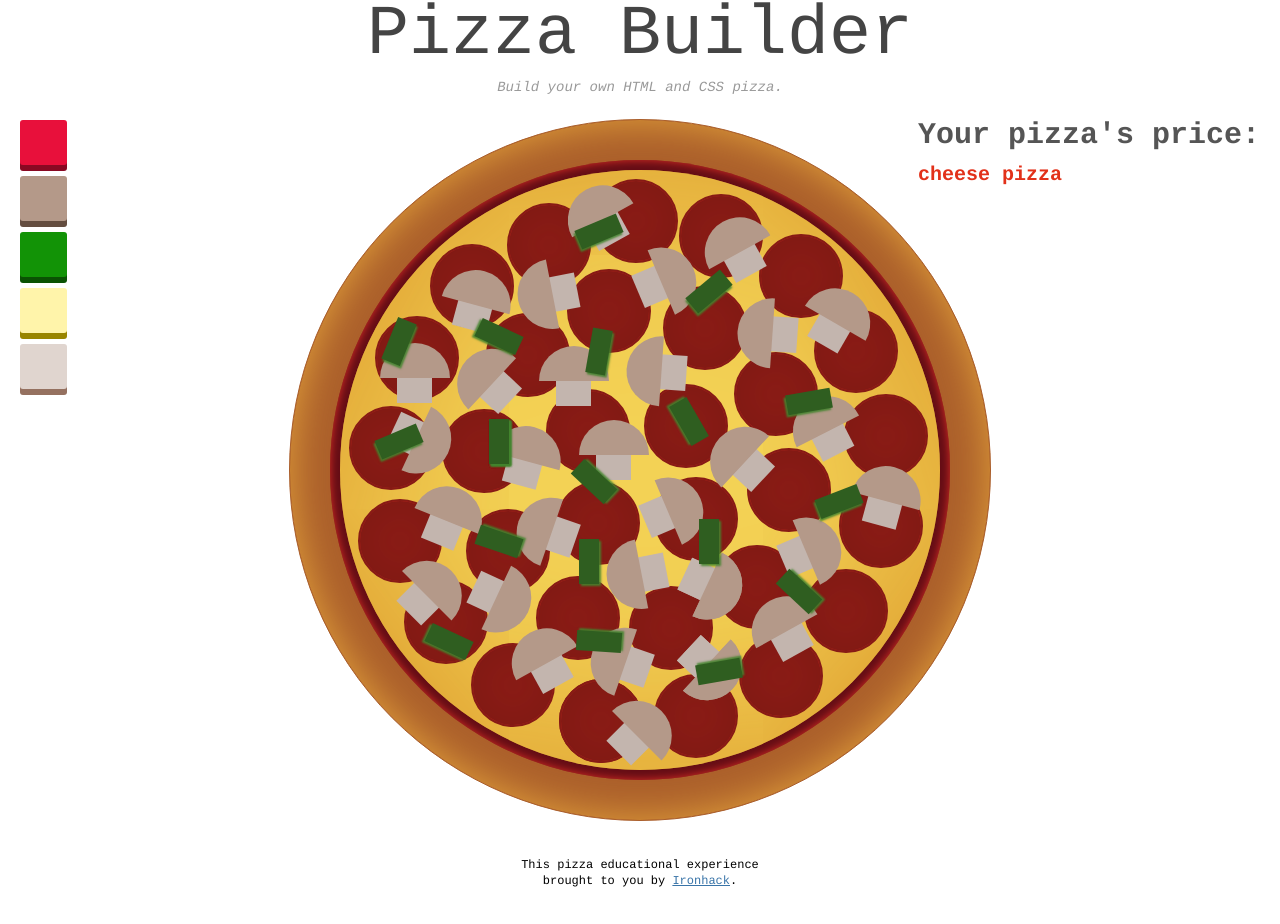
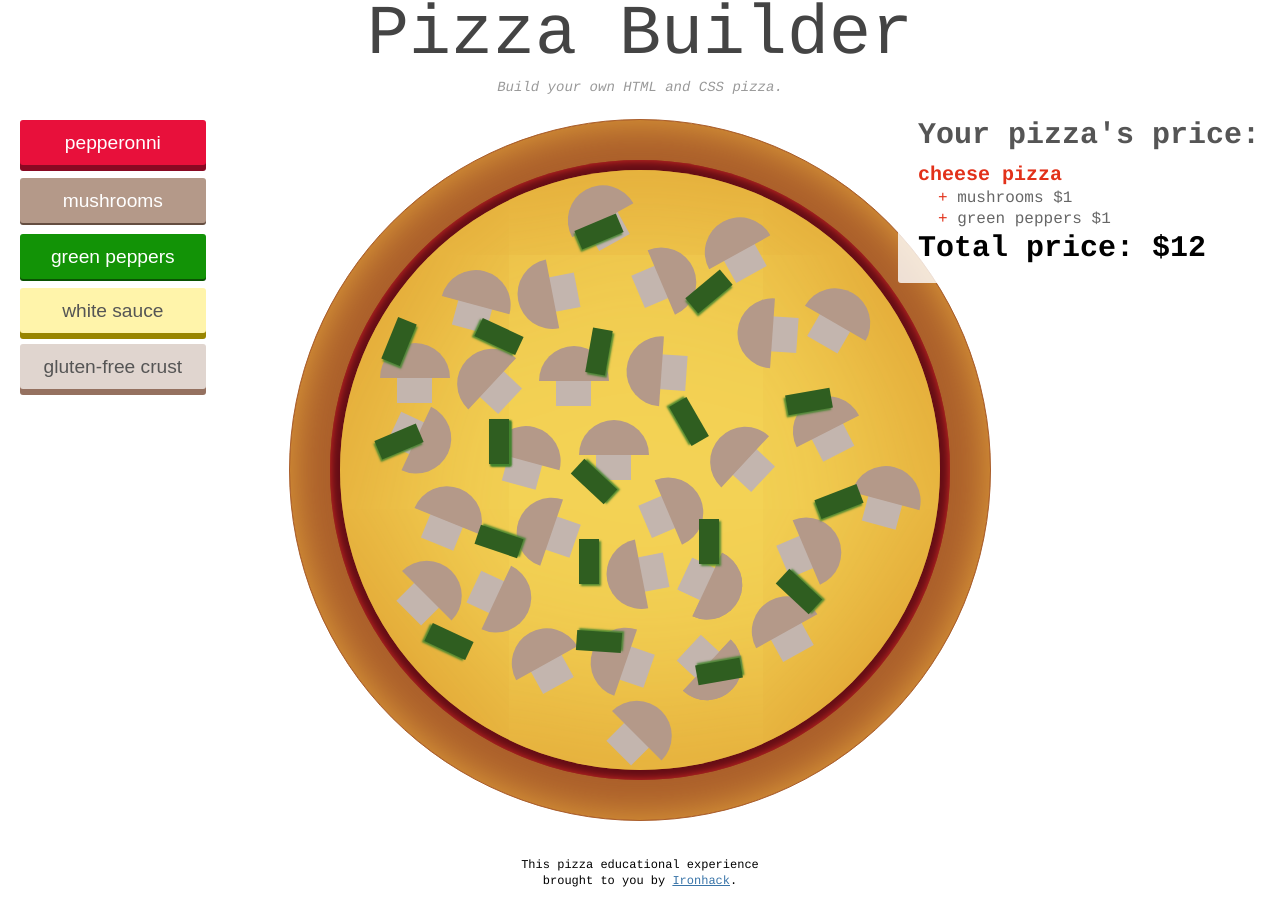
Before and after one commit to ta-web-paris/lab-pizza-builder-vue, a plain HTML site: page starter-code/index.html in a window 1280 px wide. Drawn offline with nearby package versions, Linux system fonts and the light colour scheme.

Commit message:
PAR-WD-Manuel-Rojas

```diff
--- a/starter-code/index.html
+++ b/starter-code/index.html
@@ -22,12 +22,12 @@
         <li v-for="ingredient in ingredients">
           <!-- The button must have the `active` class if the ingredient is selected -->
           <!-- When the button is clicked, it should toggle the `selected` property of the corresponding ingredient object -->
-          <button
-            :class="[
+          <button :class="[
               'btn',
-              'btn-' + ingredient.name.replace(' ', '-')
-            ]"
-          >
+              'btn-' + ingredient.name.replace(' ', '-'),
+              { active: ingredient.selected }
+            ]" @click="ingredient.selected=!ingredient.selected">
+            {{ingredient.name}}
             <!--
               Define a `capitalize` filter that will take a string as an argument
               and return it with the first letter in uppercase.
@@ -42,11 +42,18 @@
     <!-- Price -->
     <aside class="panel price">
       <h2>Your pizza's price</h2>
-      <b><!-- Put the base price of the pizza here --> cheese pizza</b>
+      <b>
+        <!-- Put the base price of the pizza here -->cheese pizza</b>
       <ul>
+        <li v-for="ingredient in filteredIngredients">
+          <span v-if="isSelected(ingredient.name)">{{ingredient.name}} ${{ingredient.price}}</span>
+        </li>
         <!-- List all selected ingredients with their price. Use a computed property. -->
       </ul>
-      <strong><!-- Display the total price. Use a computed property. --></strong>
+      <strong>
+        Total price: ${{totalPrice}}
+        <!-- Display the total price. Use a computed property. -->
+      </strong>
     </aside>
     <!-- End Price -->
 
@@ -56,31 +63,23 @@
         The following sections should only be shown if the corresponding ingredient is selected.
         Use the `isSelected` method.
       -->
-      <section
-        :class="'green-pepper ingredient-' + n"
-        v-for="n in 21"
-      ></section>
-      <section
-        :class="'mushroom ingredient-' + n"
-        v-for="n in 32"
-      >
+      <section :class="'green-pepper ingredient-' + n" v-for="n in 21" v-if="isSelected('green peppers')"></section>
+      <section :class="'mushroom ingredient-' + n" v-for="n in 32" v-if="isSelected('mushrooms')">
         <div class="cap"></div>
         <div class="stem"></div>
       </section>
-      <section
-        :class="'pepperonni ingredient-' + n"
-        v-for="n in 32"
-      ></section>
+      <section :class="'pepperonni ingredient-' + n" v-for="n in 32" v-if="isSelected('pepperonni')"></section>
 
       <!-- Add the `crust-gluten-free` class if the gluten-free crust is selected -->
       <section :class="{
-        crust: true
+        crust: true,
+        'crust-gluten-free': isSelected( 'gluten-free crust')
       }">
         <section class="cheese"></section>
         <!-- Add the `sauce-white` class if the white sauce is selected -->
         <section :class="{
           sauce: true
-        }"></section>
+        }" v-if="!isSelected('white sauce')"></section>
       </section>
     </div>
     <!-- End Pizza -->
--- a/starter-code/pizza.js
+++ b/starter-code/pizza.js
@@ -4,23 +4,27 @@ const vm = new Vue({
     basePrice: 10,
     ingredients: [
       {
-        name: 'pepperonni',
+        name: "pepperonni",
         price: 1,
         selected: false
-      }, {
-        name: 'mushrooms',
+      },
+      {
+        name: "mushrooms",
         price: 1,
         selected: true
-      }, {
-        name: 'green peppers',
+      },
+      {
+        name: "green peppers",
         price: 1,
         selected: true
-      }, {
-        name: 'white sauce',
+      },
+      {
+        name: "white sauce",
         price: 3,
         selected: false
-      }, {
-        name: 'gluten-free crust',
+      },
+      {
+        name: "gluten-free crust",
         price: 5,
         selected: false
       }
@@ -28,8 +32,22 @@ const vm = new Vue({
   },
   methods: {
     isSelected(ingredientName) {
-      // Given the name of an ingredient, will return whether it is selected
-      return this.ingredients.find(ingredient => ingredient.name === ingredientName).selected
+      return this.ingredients.find(
+        ingredient => ingredient.name === ingredientName
+      ).selected;
+    }
+  },
+  computed: {
+    totalPrice() {
+      return this.filteredIngredients.reduce(
+        (acc, cur) => acc + parseInt(cur.price),
+        parseInt(this.basePrice)
+      );
+    },
+    filteredIngredients() {
+      return this.ingredients.filter(
+        ingredient => ingredient.selected === true
+      );
     }
   }
 });
```
